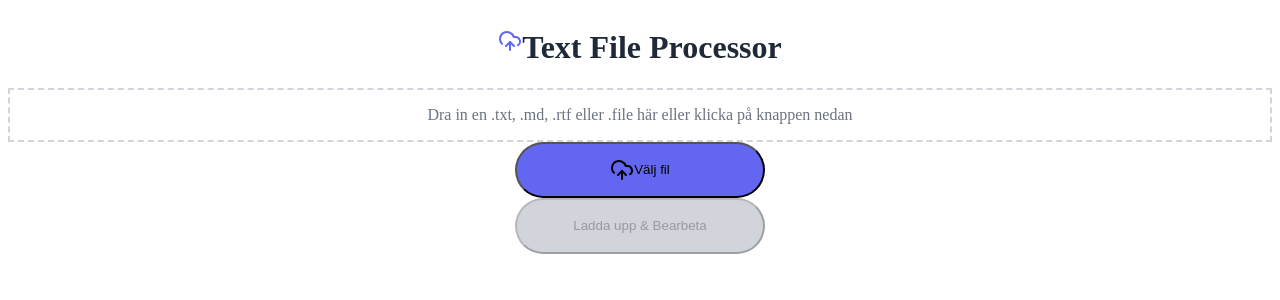
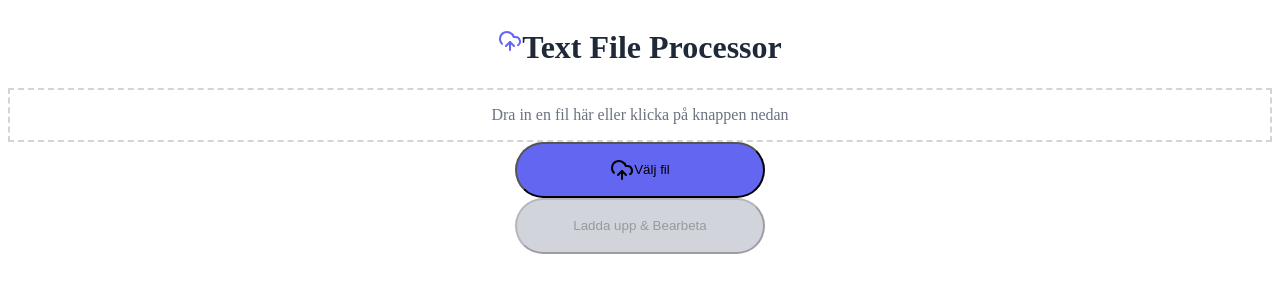
Before and after one commit to wikaweo/hiq-technical-test, a React (Vite) app in the folder Fullstack or frontend/hiq-test-frontend/: page / in a window 1280 px wide. Shown: the top 300 px of the page. Built offline with nearby package versions, Linux system fonts and the light colour scheme.

Commit message:
Managing rtf files correct

```diff
--- a/Fullstack or frontend/hiq-test-frontend/src/FileUploader.jsx
+++ b/Fullstack or frontend/hiq-test-frontend/src/FileUploader.jsx
@@ -44,7 +44,7 @@ export default function FileUploader({ onUpload, loading, uploadComplete }) {
                     <p className="text-[#6B7280] text-sm">
                         {isDragActive
                             ? 'Släpp filen här...'
-                            : 'Dra in en .txt, .md, .rtf eller .file här eller klicka på knappen nedan'}
+                            : 'Dra in en fil här eller klicka på knappen nedan'}
                     </p>
                 </div>
 
```
Also changed, not shown: 1 other file (tests, documents, lock files or other folders).
